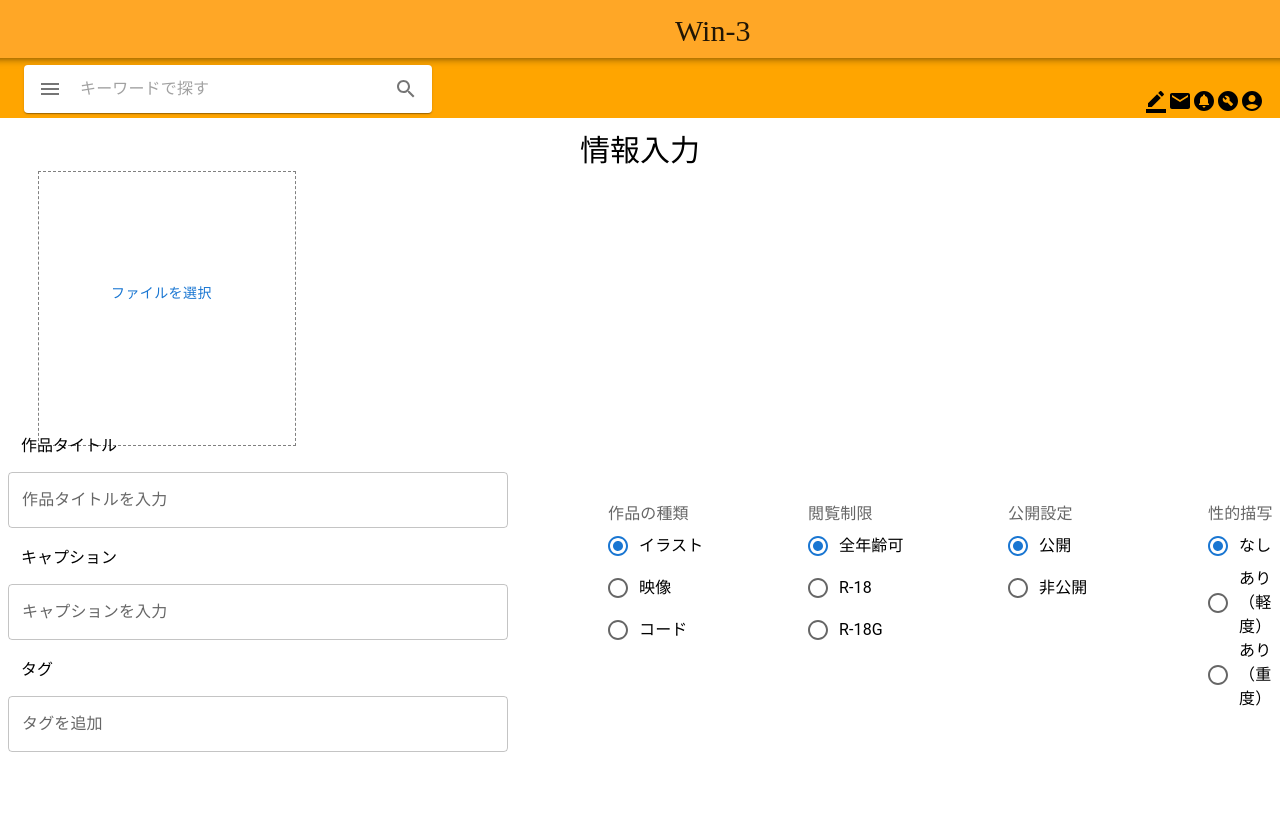
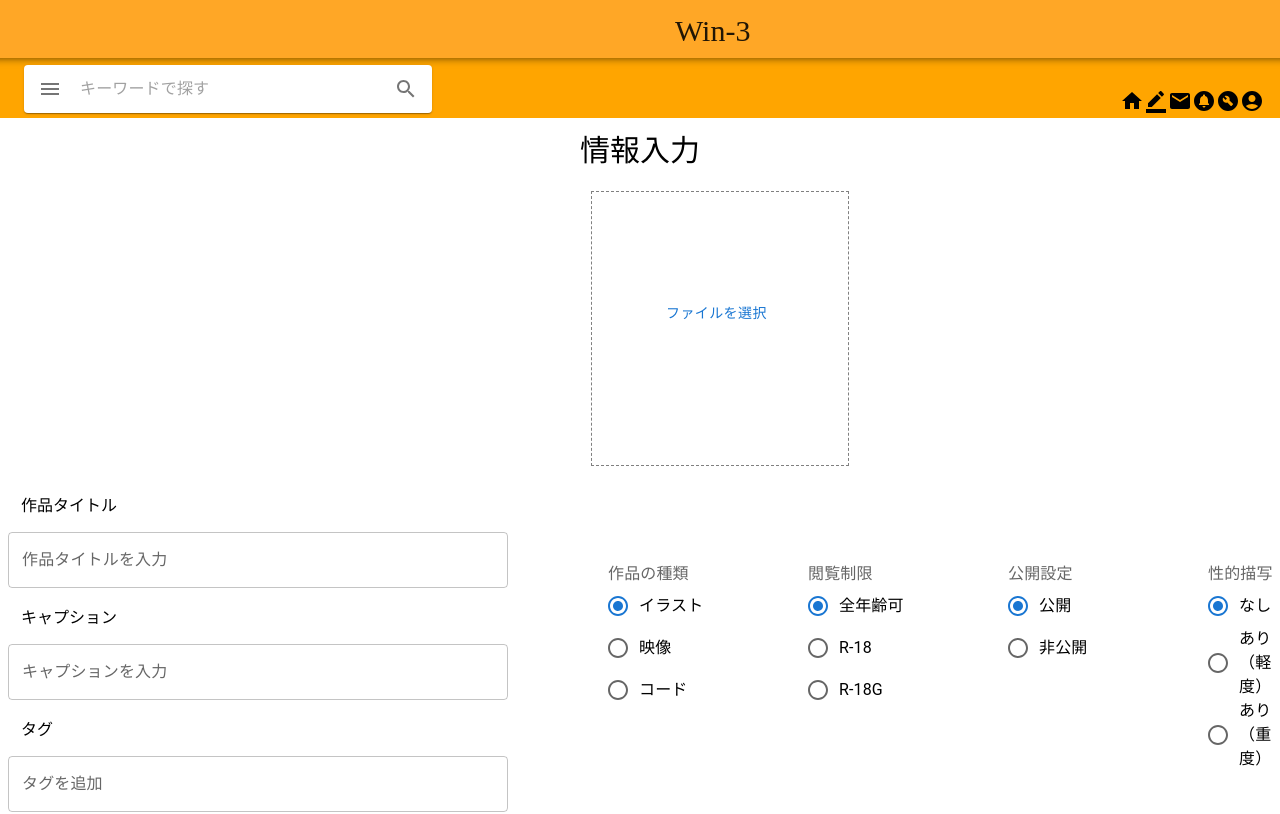
Before and after one commit to Ayataka0203/win-3, a React (Create React App) app: page / in a window 1280 px wide. Shown: the top 814 px of the page. Built offline with nearby package versions, Linux system fonts and the light colour scheme.

Commit message:
1/29 20:16 更新

```diff
--- a/src/components/Header.js
+++ b/src/components/Header.js
@@ -36,7 +36,7 @@ const theme = createMuiTheme({
 const Header = () => {
   const [homeFlag, setHomeFlag] = useState(true);
   const [profFlag, setProfFlag] = useState(false);
-  const [homeIconFlag, setHomeIconFlag] = useState(false);
+  const [homeIconFlag, setHomeIconFlag] = useState(true);
   const [profIconFlag, setProfIconFlag] = useState(true);
   const onClickProf = () => {
     setHomeFlag(!homeFlag);
--- a/src/components/Main9.js
+++ b/src/components/Main9.js
@@ -1,4 +1,6 @@
 import React from "react";
+import Main1 from "./Main1";
+import { BrowserRouter, Route, Switch, Link } from "react-router-dom";
 import Box from "@mui/material/Box";
 import TextField from "@mui/material/TextField";
 import Radio from "@mui/material/Radio";
@@ -155,6 +157,13 @@ const Main9 = () => {
           </Button>
         </div>
 
+        <BrowserRouter>
+          {/*<Switch>
+            <Route exact path="/Main1" component={Main1.js} />
+       </Switch>*/}
+          <Link to="/Main1">Back To Top</Link>
+        </BrowserRouter>
+
         <br></br>
         <br></br>
         <br></br>
--- a/src/components/styles.css
+++ b/src/components/styles.css
@@ -241,13 +241,13 @@
 }
 
 .toukouBox {
-  margin-top: 130px;
+  margin-top: 150px;
   margin-bottom: 5px;
-  margin-left: 30px;
+  margin-left: 583px;
 }
 
 .container {
   margin-top: -48px;
-  margin-left: 95px;
-  margin-bottom: 120px;
+  margin-left: 650px;
+  margin-bottom: 160px;
 }
```
Also changed, not shown: src/components/App.js (+4 -4 lines).
